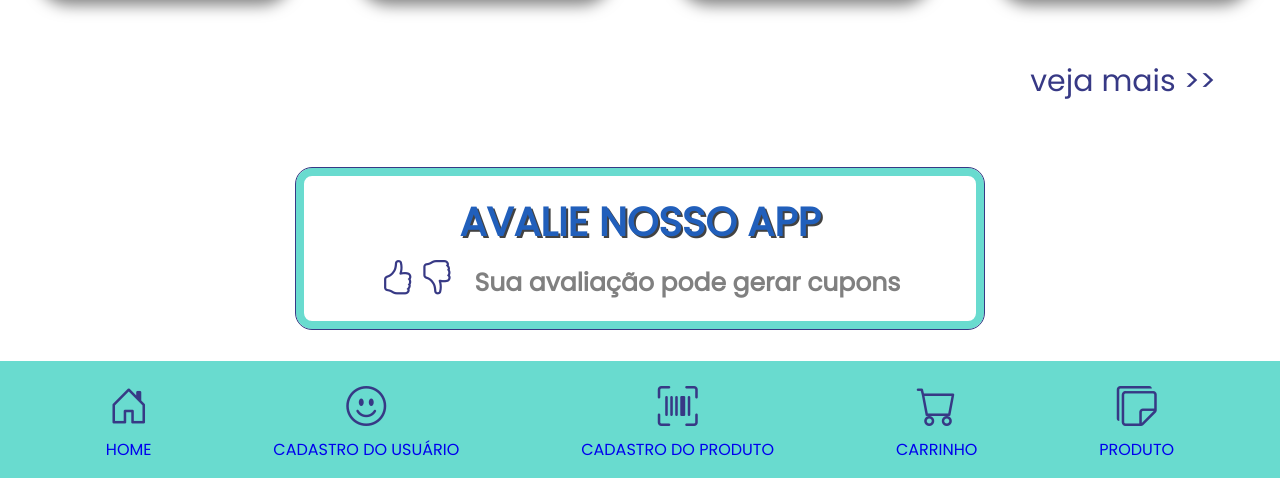
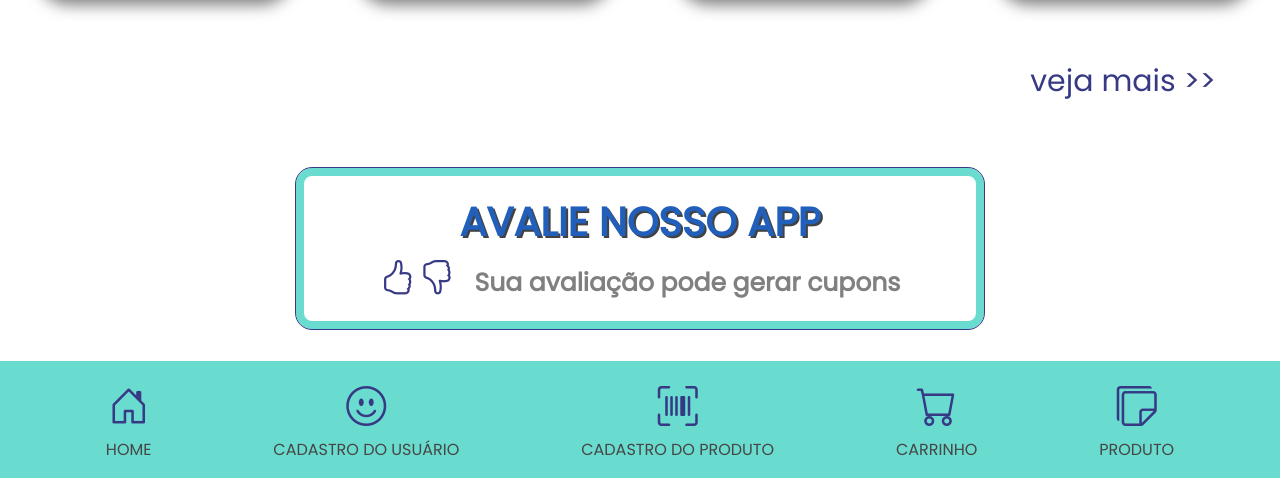
Before and after one commit to danielKulka/delivery-app, a plain HTML site: page index.html in a window 1280 px wide. Shown: the part 685-1163 px from the top of the page. Drawn offline with nearby package versions, Linux system fonts and the light colour scheme.

Commit message:
cssMediaQuery2

```diff
--- a/CSS/style_standard.css
+++ b/CSS/style_standard.css
@@ -75,6 +75,10 @@ body{
   color: var(--item-color);
 }
 
+.footer-caption{
+  color: rgb(70, 70, 70);
+}
+
 /* Media query para telas menores */
 
 @media screen and (max-width:480px) {
```
